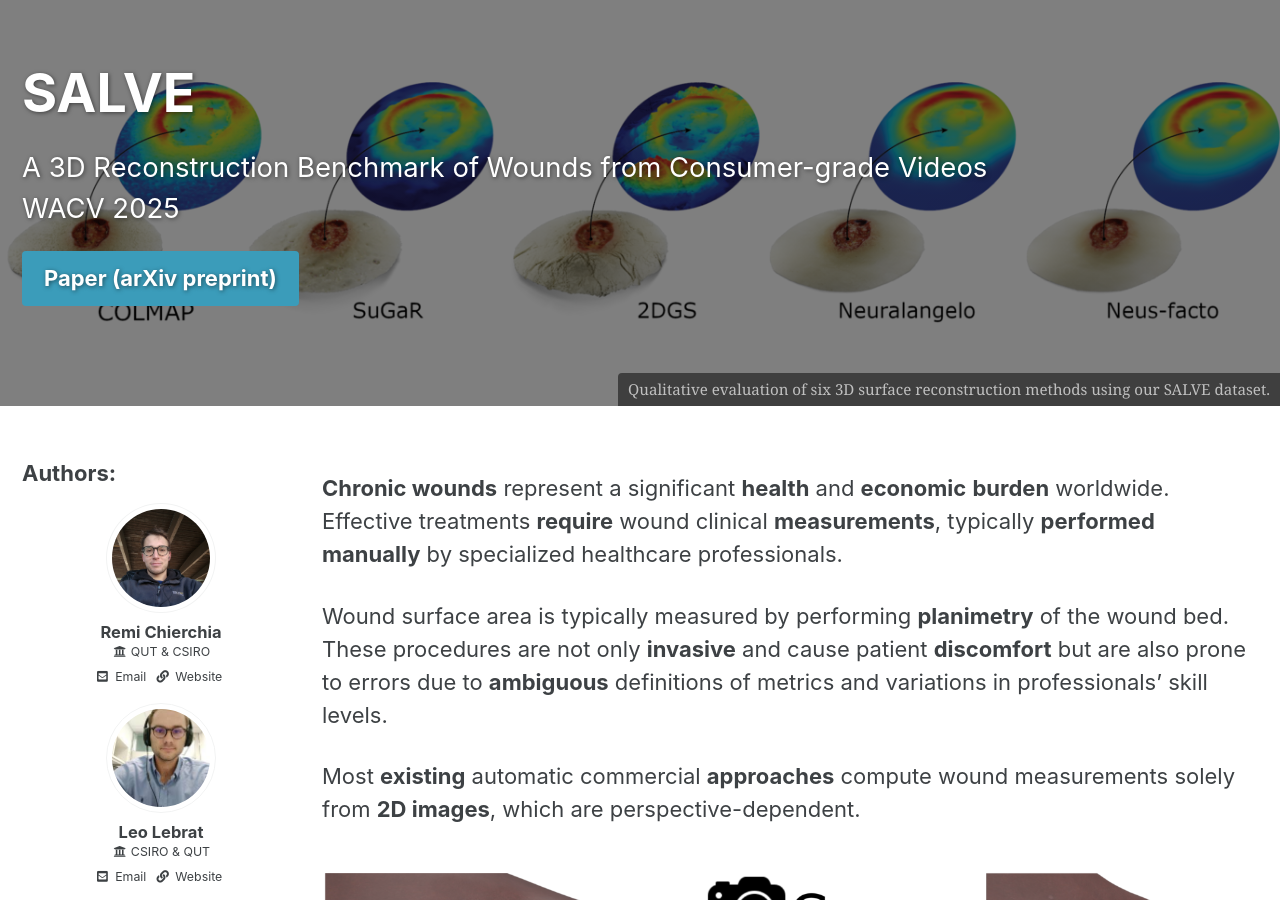
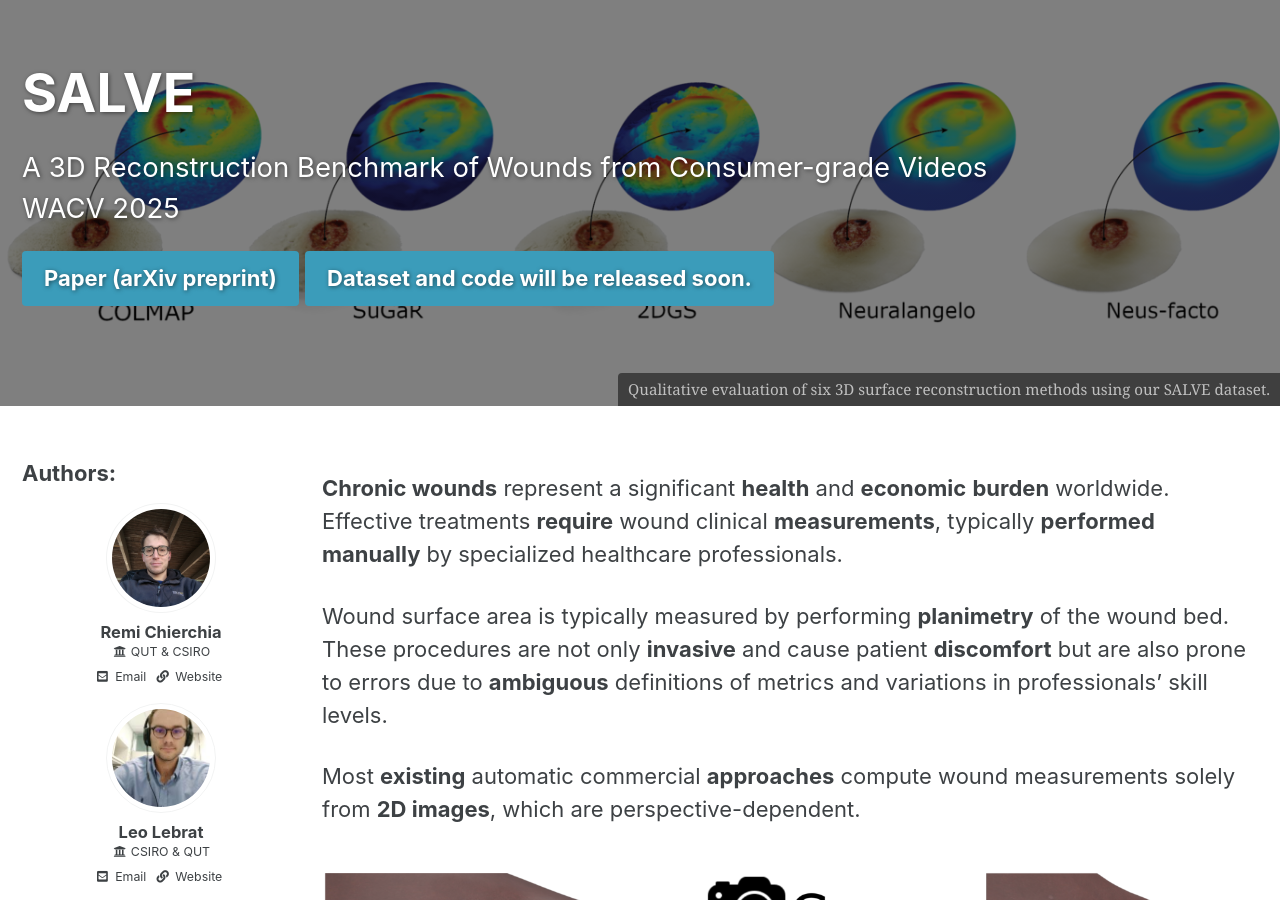
Before and after one commit to RemiChierchia/SALVE, a Jekyll site: the page built from docs/index.md, in a window 1280 px wide and 900 px high. Built offline with Jekyll 4.4.1, drawn with Linux system fonts in a browser that asks for light colours; cached includes are drawn as plain includes.

Commit message:
dataset and code to be released

```diff
--- a/docs/index.md
+++ b/docs/index.md
@@ -10,7 +10,7 @@ header:
   actions:
     - label: "Paper (arXiv preprint)"
       url: "https://arxiv.org/abs/2407.19652"
-    # - label: "Code"
+    - label: "Dataset and code will be released soon."
     #   url: "https://github.com/lebrat/Syn3DWound"
     # - label: "Dataset"
     #   url: "https://data.csiro.au/collection/csiro:61849"
```
Also changed, not shown: 2 other files.
